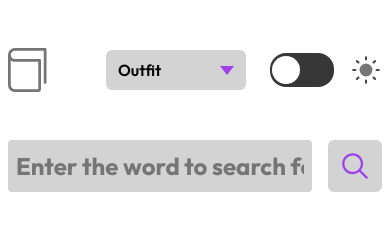
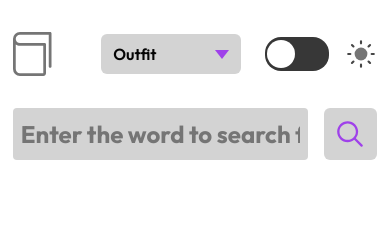
Before and after one commit to Hola-Code001/dictionary, a plain HTML site: page index.html in a window 390 px wide. Drawn offline with Linux system fonts and the light colour scheme.

Commit message:
modify mobile view

```diff
--- a/style.css
+++ b/style.css
@@ -107,7 +107,7 @@ body {
   display: flex;
   justify-content: space-between;
   align-items: center;
-  padding: 3rem 0.5rem;
+  padding: 2rem 0.8rem;
 }
 
 .font-and-theme,
@@ -223,7 +223,7 @@ body {
 }
 
 main {
-  padding: 0 0.5rem;
+  padding: 0 0.8rem;
   color: var(--Secondary-color);
 }
 
```
